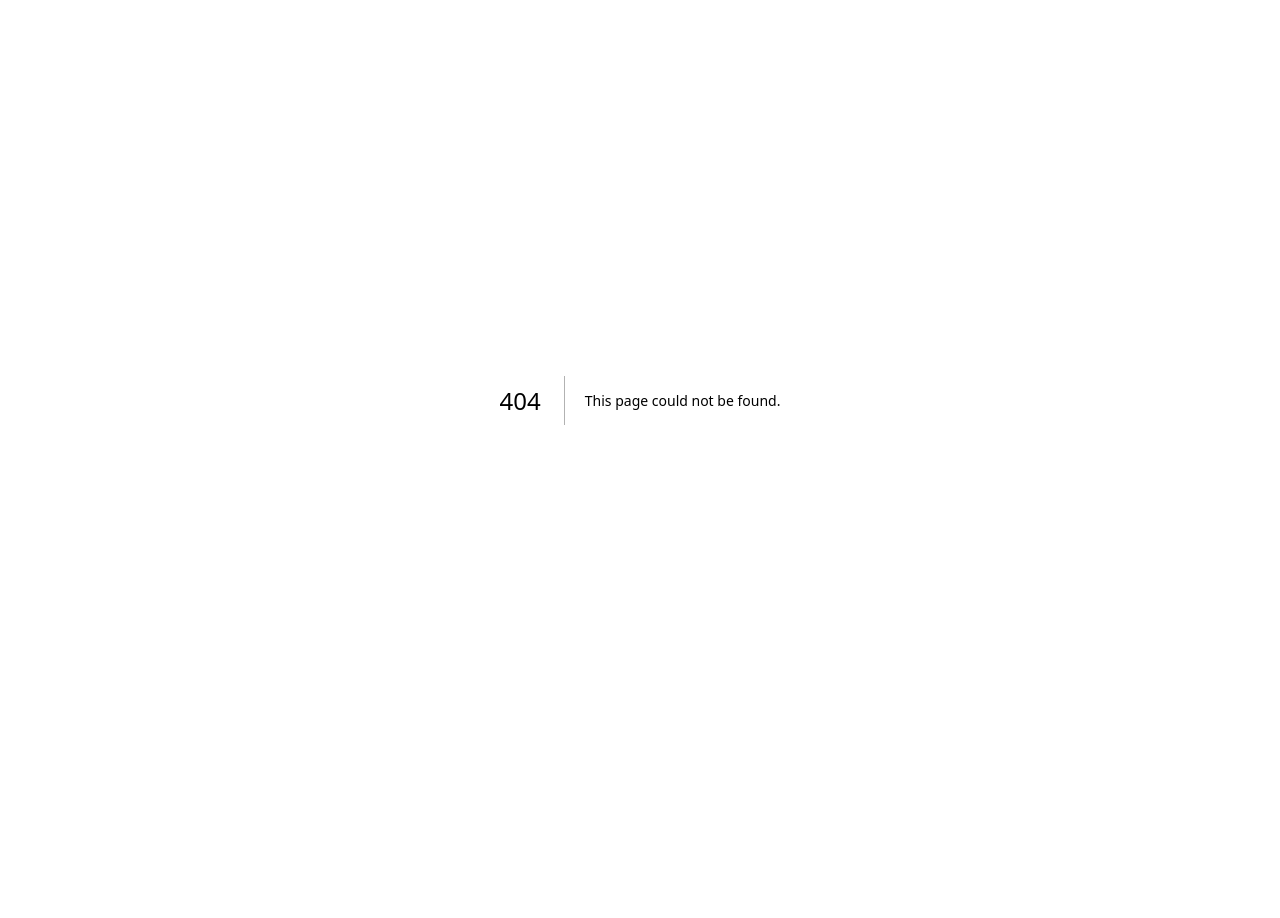
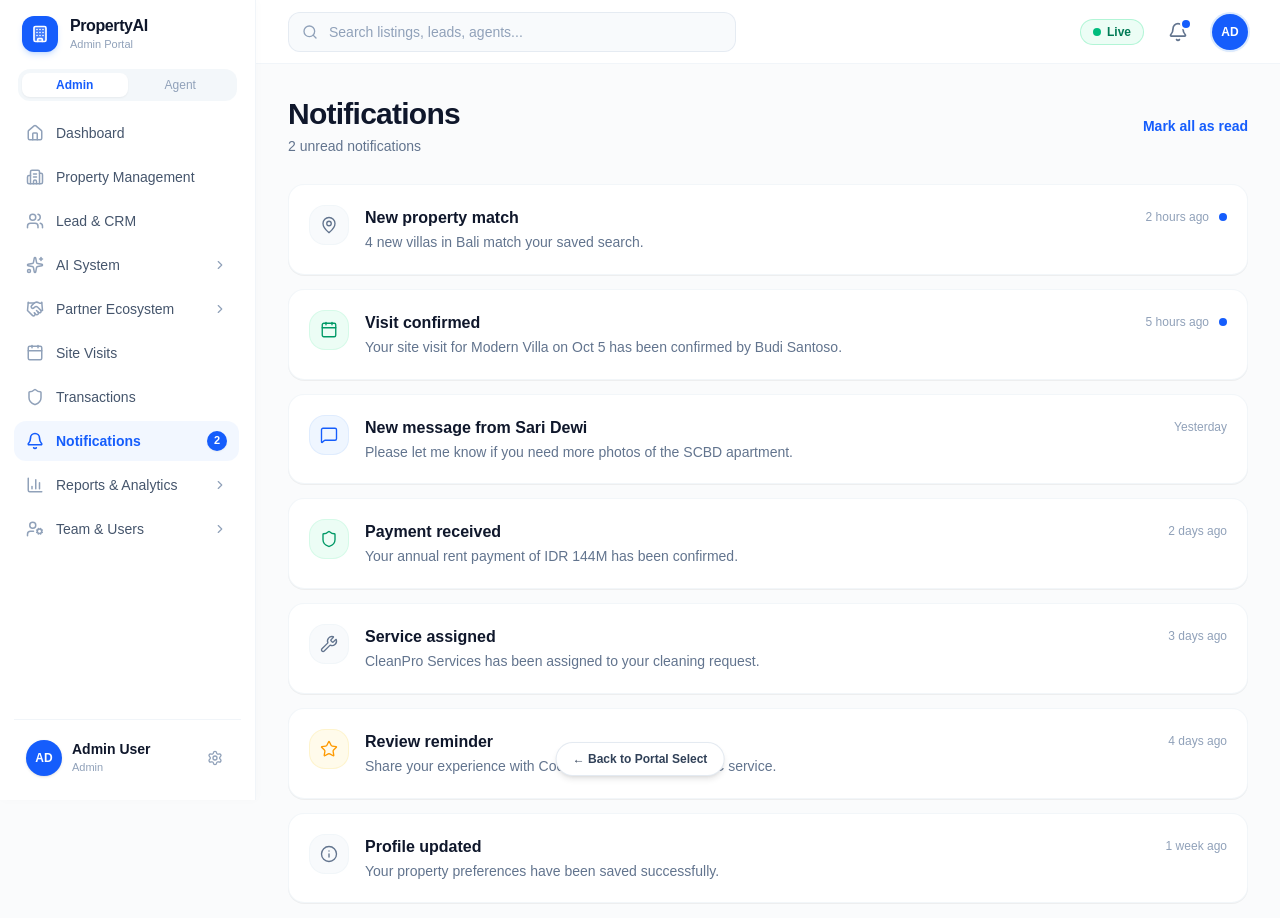
Before and after one commit to shahidulshohid/kim18manu, a Next.js app: page /dashboard/agent/notification in a window 1280 px wide. Before the commit this address had no page. Shown: the top 918 px of the page. Before the commit the page ends 800 px from the top, so only its background shows below. Built offline with nearby package versions, Linux system fonts and the light colour scheme.

Commit message:
feat: add agent notifications sidebar, views, and pages

```diff
--- /dev/null
+++ b/app/(dashboard)/dashboard/agent/notification/page.tsx
@@ -0,0 +1,12 @@
+import React from "react";
+import NotificationsView from "@/components/dashboard/agent/views/NotificationsView";
+import type { Metadata } from "next";
+
+export const metadata: Metadata = {
+  title: "Notifications | PropertyAI Admin Portal",
+  description: "View and manage all real-time notifications, matches, and alerts.",
+};
+
+export default function NotificationAliasPage() {
+  return <NotificationsView />;
+}
--- /dev/null
+++ b/app/(dashboard)/dashboard/agent/notifications/page.tsx
@@ -0,0 +1,12 @@
+import React from "react";
+import NotificationsView from "@/components/dashboard/agent/views/NotificationsView";
+import type { Metadata } from "next";
+
+export const metadata: Metadata = {
+  title: "Notifications | PropertyAI Admin Portal",
+  description: "View and manage all real-time notifications, matches, and alerts.",
+};
+
+export default function NotificationsPage() {
+  return <NotificationsView />;
+}
--- a/components/dashboard/agent/AgentSidebar.tsx
+++ b/components/dashboard/agent/AgentSidebar.tsx
@@ -90,6 +90,12 @@ export default function AgentSidebar({
         pathname === "/dashboard/agent/transactions" ||
         pathname === "/dashboard/agent/transaction" ||
         pathname === "/dashboard/agent/accounting"
+      );
+    }
+    if (href === "/dashboard/agent/notifications") {
+      return (
+        pathname === "/dashboard/agent/notifications" ||
+        pathname === "/dashboard/agent/notification"
       );
     }
     return pathname.startsWith(href);
--- /dev/null
+++ b/components/dashboard/agent/views/NotificationsView.tsx
@@ -0,0 +1,236 @@
+"use client";
+
+import React, { useState, useMemo } from "react";
+import {
+  MapPin,
+  Calendar,
+  MessageSquare,
+  Shield,
+  Wrench,
+  Star,
+  Info,
+  CheckCircle2,
+  CheckCheck,
+  Bell,
+  Trash2,
+} from "lucide-react";
+import { cn } from "@/lib/utils";
+
+export interface NotificationItem {
+  id: string;
+  iconType: "match" | "visit" | "message" | "payment" | "service" | "review" | "profile";
+  title: string;
+  description: string;
+  time: string;
+  unread: boolean;
+}
+
+const initialNotifications: NotificationItem[] = [
+  {
+    id: "notif-1",
+    iconType: "match",
+    title: "New property match",
+    description: "4 new villas in Bali match your saved search.",
+    time: "2 hours ago",
+    unread: true,
+  },
+  {
+    id: "notif-2",
+    iconType: "visit",
+    title: "Visit confirmed",
+    description: "Your site visit for Modern Villa on Oct 5 has been confirmed by Budi Santoso.",
+    time: "5 hours ago",
+    unread: true,
+  },
+  {
+    id: "notif-3",
+    iconType: "message",
+    title: "New message from Sari Dewi",
+    description: "Please let me know if you need more photos of the SCBD apartment.",
+    time: "Yesterday",
+    unread: false,
+  },
+  {
+    id: "notif-4",
+    iconType: "payment",
+    title: "Payment received",
+    description: "Your annual rent payment of IDR 144M has been confirmed.",
+    time: "2 days ago",
+    unread: false,
+  },
+  {
+    id: "notif-5",
+    iconType: "service",
+    title: "Service assigned",
+    description: "CleanPro Services has been assigned to your cleaning request.",
+    time: "3 days ago",
+    unread: false,
+  },
+  {
+    id: "notif-6",
+    iconType: "review",
+    title: "Review reminder",
+    description: "Share your experience with CoolTech HVAC after your AC service.",
+    time: "4 days ago",
+    unread: false,
+  },
+  {
+    id: "notif-7",
+    iconType: "profile",
+    title: "Profile updated",
+    description: "Your property preferences have been saved successfully.",
+    time: "1 week ago",
+    unread: false,
+  },
+];
+
+export default function NotificationsView() {
+  const [notifications, setNotifications] = useState<NotificationItem[]>(initialNotifications);
+  const [toastMessage, setToastMessage] = useState<string | null>(null);
+
+  const showToast = (msg: string) => {
+    setToastMessage(msg);
+    setTimeout(() => setToastMessage(null), 3000);
+  };
+
+  const unreadCount = useMemo(
+    () => notifications.filter((n) => n.unread).length,
+    [notifications]
+  );
+
+  const handleMarkAllRead = () => {
+    setNotifications((prev) => prev.map((n) => ({ ...n, unread: false })));
+    showToast("All notifications marked as read!");
+  };
+
+  const handleToggleRead = (id: string) => {
+    setNotifications((prev) =>
+      prev.map((n) => (n.id === id ? { ...n, unread: !n.unread } : n))
+    );
+  };
+
+  const renderIcon = (type: NotificationItem["iconType"]) => {
+    switch (type) {
+      case "match":
+        return (
+          <div className="h-10 w-10 rounded-2xl bg-slate-50 border border-slate-100/80 flex items-center justify-center shrink-0 text-slate-500">
+            <MapPin className="h-4.5 w-4.5 stroke-[1.8]" />
+          </div>
+        );
+      case "visit":
+        return (
+          <div className="h-10 w-10 rounded-2xl bg-emerald-50 border border-emerald-100/80 flex items-center justify-center shrink-0 text-emerald-600">
+            <Calendar className="h-4.5 w-4.5 stroke-[1.8]" />
+          </div>
+        );
+      case "message":
+        return (
+          <div className="h-10 w-10 rounded-2xl bg-blue-50 border border-blue-100/80 flex items-center justify-center shrink-0 text-blue-600">
+            <MessageSquare className="h-4.5 w-4.5 stroke-[1.8]" />
+          </div>
+        );
+      case "payment":
+        return (
+          <div className="h-10 w-10 rounded-2xl bg-emerald-50 border border-emerald-100/80 flex items-center justify-center shrink-0 text-emerald-600">
+            <Shield className="h-4.5 w-4.5 stroke-[1.8]" />
+          </div>
+        );
+      case "service":
+        return (
+          <div className="h-10 w-10 rounded-2xl bg-slate-50 border border-slate-100/80 flex items-center justify-center shrink-0 text-slate-500">
+            <Wrench className="h-4.5 w-4.5 stroke-[1.8]" />
+          </div>
+        );
+      case "review":
+        return (
+          <div className="h-10 w-10 rounded-2xl bg-amber-50 border border-amber-100/80 flex items-center justify-center shrink-0 text-amber-500">
+            <Star className="h-4.5 w-4.5 stroke-[1.8]" />
+          </div>
+        );
+      case "profile":
+        return (
+          <div className="h-10 w-10 rounded-2xl bg-slate-50 border border-slate-100/80 flex items-center justify-center shrink-0 text-slate-500">
+            <Info className="h-4.5 w-4.5 stroke-[1.8]" />
+          </div>
+        );
+      default:
+        return (
+          <div className="h-10 w-10 rounded-2xl bg-slate-50 border border-slate-100 flex items-center justify-center shrink-0 text-slate-500">
+            <Bell className="h-4.5 w-4.5 stroke-[1.8]" />
+          </div>
+        );
+    }
+  };
+
+  return (
+    <div className="w-full px-4 sm:px-6 lg:px-[32px] py-6 sm:py-8 space-y-6">
+      {/* Toast Notification */}
+      {toastMessage && (
+        <div className="fixed bottom-6 right-6 z-50 bg-slate-900 text-white px-4 py-3 rounded-2xl shadow-xl flex items-center gap-2.5 text-xs sm:text-sm animate-in fade-in slide-in-from-bottom-3 duration-200">
+          <CheckCircle2 className="h-4 w-4 text-emerald-400" />
+          <span>{toastMessage}</span>
+        </div>
+      )}
+
+      {/* Header section matching screenshot */}
+      <div className="flex items-center justify-between pb-1">
+        <div>
+          <h1 className="text-2xl sm:text-3xl font-bold text-slate-900 tracking-tight">
+            Notifications
+          </h1>
+          <p className="text-xs sm:text-sm text-slate-500 mt-1">
+            {unreadCount > 0 ? `${unreadCount} unread notifications` : "All notifications read"}
+          </p>
+        </div>
+
+        {unreadCount > 0 && (
+          <button
+            type="button"
+            onClick={handleMarkAllRead}
+            className="text-xs sm:text-sm font-semibold text-blue-600 hover:text-blue-700 transition-colors cursor-pointer"
+          >
+            Mark all as read
+          </button>
+        )}
+      </div>
+
+      {/* Notifications List matching reference screenshot */}
+      <div className="space-y-3.5">
+        {notifications.map((item) => (
+          <div
+            key={item.id}
+            onClick={() => handleToggleRead(item.id)}
+            className="group bg-white rounded-2xl border border-slate-100/90 hover:border-slate-200/90 p-4 sm:p-5 shadow-2xs hover:shadow-xs transition-all flex items-start justify-between gap-4 cursor-pointer"
+          >
+            {/* Left Icon & Text Content */}
+            <div className="flex items-start gap-4 min-w-0">
+              {renderIcon(item.iconType)}
+
+              <div className="min-w-0 pt-0.5">
+                <h3 className="text-sm sm:text-base font-bold text-slate-900 leading-snug">
+                  {item.title}
+                </h3>
+                <p className="text-xs sm:text-sm text-slate-500 mt-0.5 leading-relaxed">
+                  {item.description}
+                </p>
+              </div>
+            </div>
+
+            {/* Right Timestamp & Unread Dot */}
+            <div className="flex items-center gap-2.5 shrink-0 pt-1 text-right">
+              <span className="text-xs text-slate-400 font-normal">
+                {item.time}
+              </span>
+              {item.unread && (
+                <span
+                  className="h-2 w-2 rounded-full bg-blue-600 shrink-0"
+                  title="Unread notification"
+                />
+              )}
+            </div>
+          </div>
+        ))}
+      </div>
+    </div>
+  );
+}
```
